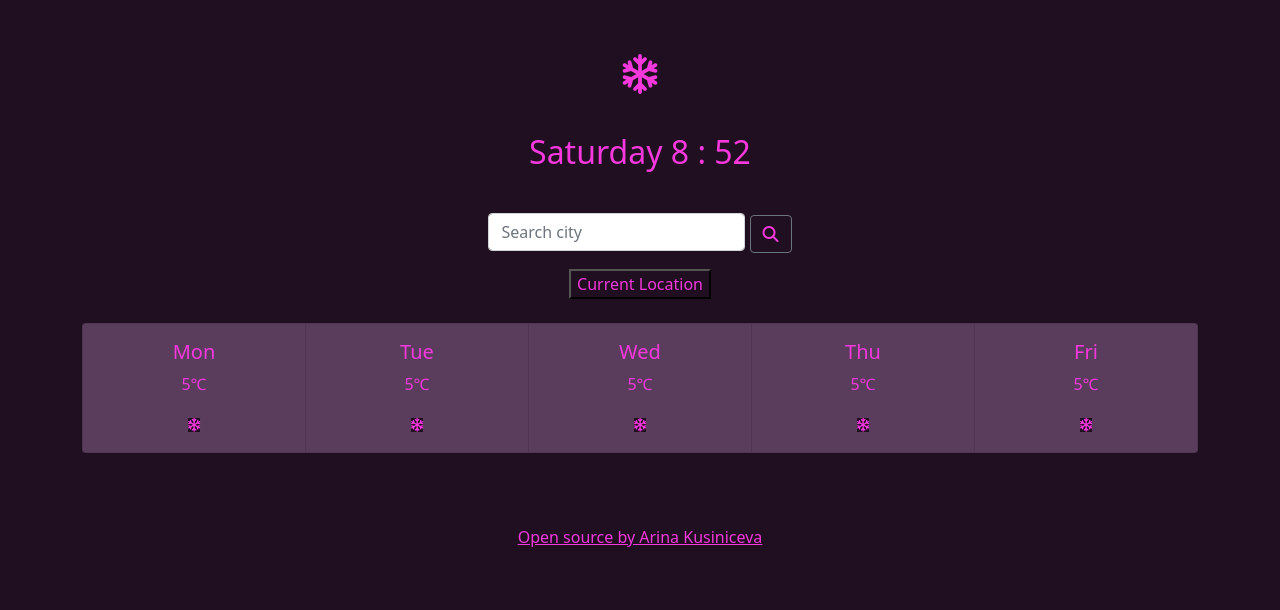
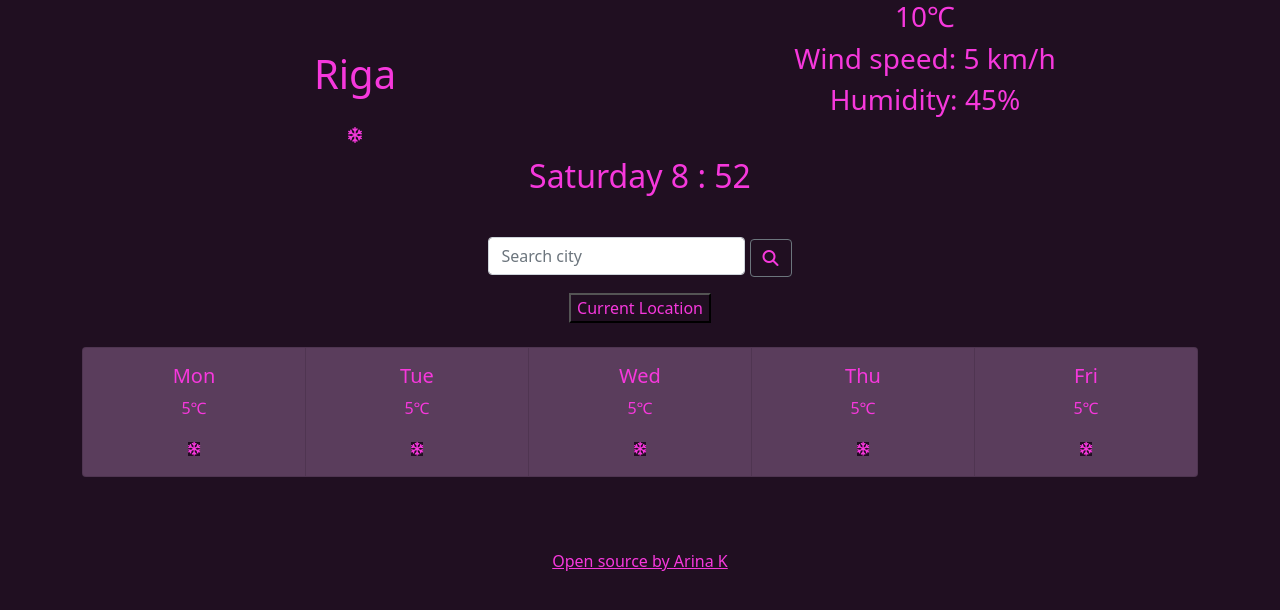
Before and after one commit to kusinicevaa/Weather-App, a plain HTML site: page index.html in a window 1280 px wide. Drawn offline with nearby package versions, Linux system fonts and the light colour scheme.

Commit message:
Project set up

```diff
--- a/index.html
+++ b/index.html
@@ -20,11 +20,21 @@
   </head>
   <body>
     <section>
-      <h1 class="city">
-        <span id="#temperature">
-          <i class="far fa-snowflake heading"></i>
-        </span>
-      </h1>
+      <div class="container">
+        <div class="row">
+          <div class="col-sm-6">
+            <h1 class="city">Riga</h1>
+            <i class="far fa-snowflake heading"></i>
+          </div>
+
+          <div class="col-sm-6">
+            <h3 id="#temperature">10℃</h3>
+            <h3 class="speed">Wind speed: 5 km/h</h3>
+            <h3 class="humidity">Humidity: 45%</h3>
+          </div>
+        </div>
+      </div>
+
       <h2 class="date">Wednesday 10:59</h2>
       <div class="container">
         <form id="searchcity" style="text-align: center; margin: 0 auto">
@@ -116,7 +126,7 @@
       <br />
       <br />
       <a href="https://github.com/kusinicevaa/Weather-App">
-        Open source by Arina Kusiniceva
+        Open source by Arina K
       </a>
     </section>
     <script src="src/script.js"></script>
--- a/src/script.js
+++ b/src/script.js
@@ -29,7 +29,7 @@ function searchInput(event) {
 
 function displayWeatherCity(response) {
   let temperature = Math.round(response.data.main.temp);
-  let mainCity = document.querySelector("h1");
+  let mainCity = document.querySelector("city");
   mainCity.innerHTML = `${response.data.name}+
           ${temperature} ℃ <i class="far fa-snowflake heading"></i>`;
 }
--- a/src/style.css
+++ b/src/style.css
@@ -12,8 +12,10 @@ h1 {
 h2 {
   padding: 10px;
 }
-#temperatureC {
-  display: in-line;
+
+#temperature {
+  margin: 0 auto;
+  padding: 50px 50px 25px 50px;
 }
 form {
   margin: 0 auto;
```
